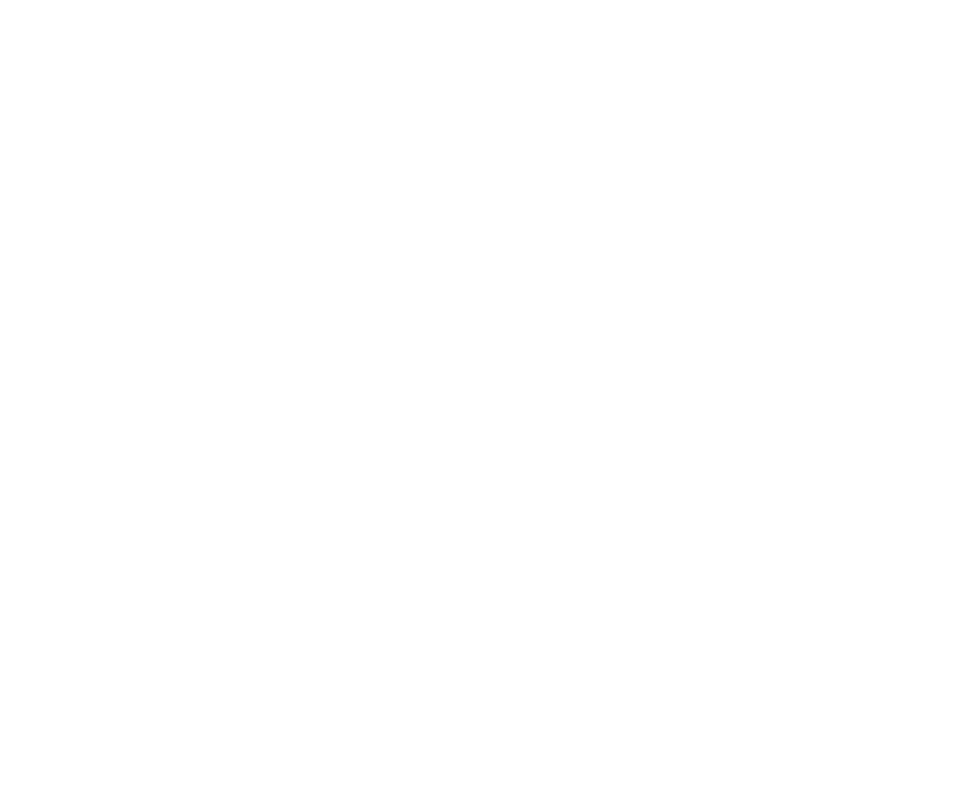
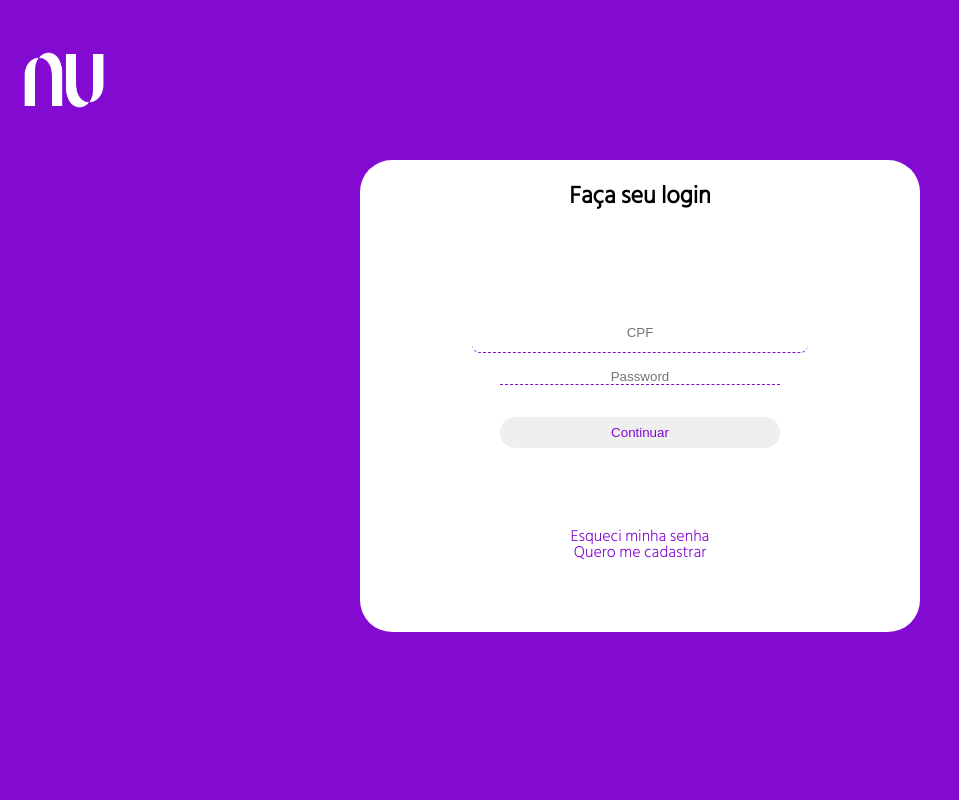
Before and after one commit to Gabrielfirme/tela_login_nu, a plain HTML site: page login.html in a window 1280 px wide. Shown: the whole page, without its empty margins (0-959 px from the left). Drawn offline with Linux system fonts and the light colour scheme.

Commit message:
:lipstick: :iphone:
*Caminho do link da pagina inicial até a de login criado por meio da ancora;

*Estilização e construção da tela de login;

```diff
--- /dev/null
+++ b/assets/css/login.css
@@ -0,0 +1,294 @@
+@charset "UTF-8";
+*{
+    margin: 0;
+    padding: 0;
+    box-sizing: border-box;
+
+}
+header{
+    display: block;
+    text-align: center;
+
+}
+.logo_nunu{
+    width: 10%;
+}
+#login{
+    background: var(--color2);
+
+}
+/* contéudo principal onde o uua´rio irá inserir os dados para conseguir acessar a outra página de login */
+.main_content{
+    display: flex;
+    justify-content: center;
+    align-items: baseline;
+    height: 80vh;
+
+}
+.container-login{
+    width: 70vh;
+    height: 70%;
+    background: var(--color1);
+    border-radius: 4vh;
+}
+.title-main-login{
+    font-family: var(--font1);
+    font-size: 3vh;
+    font-weight: bold;
+    padding: 3vh 3vh;
+    text-align: center;
+
+}
+.login_main{
+
+    height: 30vh;
+    margin: 0 auto;
+    display: flex;
+    flex-direction: column;
+    justify-content: center;
+    background: var(--color1);
+    border-radius: 4vh 4vh ;
+
+}
+.cpf{
+    width: 60%;
+    text-align: center;
+    border: none;
+    border-bottom: 1px dashed var(--color2) ;
+
+}
+.cpf:hover{
+    font-size: 20px;
+
+}
+#pass{
+    text-align: center;
+    margin:0 auto;
+    width: 50%;
+    margin-top: 1vh;
+    border: none;
+    border-bottom: 1px dashed var(--color2) ;
+
+}
+#pass:hover {
+    font-size: 20px;
+}
+.button_sub{
+    width: 50%;
+    margin: 0 auto;
+    border-radius: 4vh;
+    margin-top: 4vh;
+    padding: 1vh 2vh;
+    border: none;
+    margin-bottom: 10vh;
+}
+.button_sub a{
+    color: var(--color2);
+    text-decoration: none;
+}
+.button_sub:hover{
+    border: 1px solid var(--color2);
+    cursor: pointer;
+
+}
+
+
+.others{
+    font-family: var(--font1);
+    color: var(--color2);
+    text-align: center;
+    text-decoration: none;
+}
+.others:hover{
+    text-decoration: underline;
+
+}
+
+
+@media screen and (min-width:780px) {
+/* contéudo de estilização do cabeçalho da pagina de login*/
+header{
+    display: flex;
+    height: 20vh;
+}
+.logo_nunu{
+    width: 10%;
+}
+#login{
+    background: var(--color2);
+
+}
+/* contéudo principal onde o uua´rio irá inserir os dados para conseguir acessar a outra página de login */
+.main_content{
+    display: flex;
+    justify-content: center;
+    align-items: baseline;
+    height: 80vh;
+
+}
+.container-login{
+    width: 70vh;
+    height: 70%;
+    background: var(--color1);
+    border-radius: 4vh;
+}
+.title-main-login{
+    font-family: var(--font1);
+    padding: 3vh 3vh;
+    text-align: center;
+
+}
+.login_main{
+    width: 70vh;
+    height: 65vh;
+    margin: 0 auto;
+    display: flex;
+    flex-direction: column;
+    justify-content: center;
+    background: var(--color1);
+    border-radius: 4vh 4vh 4vh;
+
+}
+.cpf{
+    text-align: center;
+    border: none;
+    border-bottom: 1px dashed var(--color2) ;
+}
+.cpf:hover{
+    font-size: 20px;
+
+}
+#pass{
+    text-align: center;
+    margin:0 auto;
+    width: 50%;
+    margin-top: 1vh;
+    border: none;
+    border-bottom: 1px dashed var(--color2) ;
+
+}
+#pass:hover {
+    font-size: 20px;
+}
+.button_sub{
+    width: 50%;
+    margin: 0 auto;
+    border-radius: 4vh;
+    margin-top: 4vh;
+    padding: 1vh 2vh;
+    border: none;
+    margin-bottom: 10vh;
+}
+.button_sub a{
+    color: var(--color2);
+    text-decoration: none;
+}
+.button_sub:hover{
+    border: 1px solid var(--color2);
+    cursor: pointer;
+
+}
+
+
+.others{
+    font-family: var(--font1);
+    color: var(--color2);
+    text-align: center;
+    text-decoration: none;
+}
+.others:hover{
+    text-decoration: underline;
+
+}
+}
+
+@media screen and (min-width:844px){
+
+    .main_content{
+        display: flex;
+        justify-content: center;
+        align-items: baseline;
+        height: 80vh;
+
+    }
+    .container-login{
+        width: 70vh;
+        height: 70%;
+        background: var(--color1);
+        border-radius: 4vh;
+    }
+    .title-main-login{
+        font-family: var(--font1);
+        font-size: 3vh;
+        font-weight: bold;
+        padding: 3vh 3vh;
+        text-align: center;
+
+    }
+    .login_main{
+
+        height: 50vh;
+        margin: 0 auto;
+        display: flex;
+        flex-direction: column;
+        justify-content: center;
+        background: var(--color1);
+        border-radius: 4vh 4vh ;
+
+    }
+    .cpf{
+        width: 60%;
+        text-align: center;
+        border: none;
+        border-bottom: 1px dashed var(--color2) ;
+
+    }
+    .cpf:hover{
+        font-size: 20px;
+        margin-bottom: 5vh;
+
+    }
+    #pass{
+        text-align: center;
+        margin:0 auto;
+        width: 50%;
+        margin-top: 1vh;
+        border: none;
+        border-bottom: 1px dashed var(--color2) ;
+
+    }
+    #pass:hover {
+        font-size: 20px;
+    }
+    .button_sub{
+        width: 50%;
+        margin: 0 auto;
+        border-radius: 4vh;
+        margin-top: 4vh;
+        padding: 1vh 2vh;
+        border: none;
+        margin-bottom: 10vh;
+    }
+    .button_sub a{
+        color: var(--color2);
+        text-decoration: none;
+    }
+    .button_sub:hover{
+        border: 1px solid var(--color2);
+        cursor: pointer;
+
+    }
+
+
+    .others{
+        font-family: var(--font1);
+        color: var(--color2);
+        text-align: center;
+        text-decoration: none;
+    }
+    .others:hover{
+        text-decoration: underline;
+
+    }
+
+}
--- a/assets/css/stylle.css
+++ b/assets/css/stylle.css
@@ -1,7 +1,15 @@
 @import url(header.css);
 @import url(main_content.css);
 @import url(footer.css);
-
+@import url(login.css);
+@font-face {
+  font-family: "Golos";
+  src: url(../fonts/HindSiliguri-Medium.ttf);
+}
+@font-face {
+  font-family: "Hind";
+  src: url(../fonts/HindSiliguri-Light.ttf);
+}
 
 * {
   margin: 0;
@@ -11,4 +19,8 @@
 :root {
   --color1:#FFF;
   --color2:#820AD1;
+  --color3:#000000;
+  --font1:"Hind";
+  --font2:"Golos"
 }
+body
--- a/index.html
+++ b/index.html
@@ -10,10 +10,6 @@
     <!--Estilos de aplicação-->
     <link rel="stylesheet" href="assets/css/stylle.css">
     <title>Login NU</title>
-    <!-- Google Fonts-->
-    <link rel="preconnect" href="https://fonts.googleapis.com">
-    <link rel="preconnect" href="https://fonts.gstatic.com" crossorigin>
-    <link href="https: //fonts.googleapis.com/css2?family= Hind+Siliguri:wght@500família= Hind+Siliguri:wght@300;400;500 & =swap" rel="stylesheet">
     <!--Font Awesome-->
     <link rel="stylesheet" href="https://cdnjs.cloudflare.com/ajax/libs/font-awesome/6.3.0/css/all.min.css" integrity="sha512-SzlrxWUlpfuzQ+pcUCosxcglQRNAq/DZjVsC0lE40xsADsfeQoEypE+enwcOiGjk/bSuGGKHEyjSoQ1zVisanQ==" crossorigin="anonymous" referrerpolicy="no-referrer" />
     <!-- Arquivo js-->
@@ -44,6 +40,8 @@
             <button class="header-nav-btn-login">
                 <a href="login.html" class="header-nav-login">Login </a>
             </button>
+
+        <a href="#" class="quero_nu"> Quero seu Nubank</a>
             </div>
 
         </nav>
@@ -106,42 +104,46 @@
 
             <div id="footer_principal">
                 <ul class="nubank">
-                    <li>Sobre nós</li>
-                    <li> Carreiras</li>
-                    <li>Perguntas Frequentes</li>
-                    <li>Contato</li>
-                    <li> Imprensa</li>
-                    <li> Nu Impacto</li>
-                    <li>Investidores</li>
+                    <h3 class="title-footer-itens">Nubank</h3>
+                    <li class="nubank_item"><a href="https://international.nubank.com.br/pt-br/sobre/" target="_blank">Sobre nós</a></li>
+                    <li class="nubank_item"> <a href="https://international.nubank.com.br/pt-br/carreiras/" target="_blank">Carreiras</a></li>
+                    <li class="nubank_item"><a href="https://nubank.com.br/perguntas/" target="_blank">Perguntas Frequentes</a></li>
+                    <li class="nubank_item"><a href="https://nubank.com.br/contato/" target="_blank">Contato</a></li>
+                    <li class="nubank_item"> <a href="https://international.nubank.com.br/pt-br/newsroom/" target="_blank">Imprensa</a></li>
+                    <li class="nubank_item"> <a href="https://esg-journey.nuinternational.com/pt/" target="_blank">Nu Impacto</a></li>
+                    <li class="nubank_item"><a href="https://www.investidores.nu/" target="_blank">Investidores</a></li>
 
                 </ul>
 
                 <ul class="nubank">
-                    <li>Conta digital</li>
-                    <li> Cartão de Crédito </li>
-                    <li> Nubank Ultravioleta</li>
-                    <li> Função Construir Limite</li>
-                    <li> Empréstimo</li>
-                    <li> Conta PJ</li>
-                    <li> Cartão de Crédito PJ </li>
-                    <li>Nubank vida</li>
-                    <li>Investimentos</li>
+                    <h3 class="title-footer-itens">Produtos</h3>
+                    <li class="nubank_item"> <a href="https://nubank.com.br/conta/" target="_blank"> Conta digital</a></li>
+                    <li class="nubank_item"> <a href="https://nubank.com.br/cartao/" target="_blank">Cartão de Crédito</a>  </li>
+                    <li class="nubank_item"> <a href="https://nubank.com.br/ultravioleta/" target="_blank">Nubank Ultravioleta</a> </li>
+                    <li class="nubank_item"> <a href="https://nubank.com.br/cartao/funcao-construir-limite/" target="_blank">Função Construir Limite</a> </li>
+                    <li class="nubank_item"> <a href="https://nubank.com.br/emprestimo/" target="_blank">Empréstimo</a> </li>
+                    <li class="nubank_item"><a href="https://nubank.com.br/conta-pj/" target="_blank"> Conta PJ</a></li>
+                    <li class="nubank_item"><a href="https://nubank.com.br/cartao-pj/" target="_blank">Cartão de Crédito PJ </a> </li>
+                    <li class="nubank_item"><a href="https://nubank.com.br/seguros/" target="_blank">Nubank vida</a> </li>
+                    <li class="nubank_item"><a href="https://nubank.com.br/investimentos/" target="_blank">Investimentos</a></li>
                 </ul>
 
                 <ul class="nubank">
-                    <li> Comunidade</li>
-                    <li> Blog</li>
-                    <li>Invest News</li>
-                    <li> News Later</li>
-                    <li> México</li>
-                    <li> Argentina</li>
-                    <li>Colômbia</li>
+                    <h3 class="title-footer-itens">Explore</h3>
+                    <li class="nubank_item"> <a href="https://comunidade.nubank.com.br/?utm_content=www_hero" target="_blank">Comunidade</a></li>
+                    <li class="nubank_item"> <a href="https://blog.nubank.com.br/" target="_blank">Blog</a></li>
+                    <li class="nubank_item"><a href="https://investnews.com.br/?utm_source=nubank.com.br&utm_medium=referral&utm_campaign=nu-visitors&utm_content=footer" target="_blank">Invest News</a></li>
+                    <li class="nubank_item"> <a href="https://blog.nubank.com.br/assinar-newsletter/?utm_content=www_footer-nlcta" target="_blank">News Later</a></li>
+                    <li class="nubank_item"> <a href="https://nu.com.mx/" target="_blank">México</a></li>
+                    <li class="nubank_item"> <a href="https://nu.com.ar/" target="_blank">Argentina</a></li>
+                    <li class="nubank_item"><a href="https://nu.com.co/" target="_blank">Colômbia</a></li>
                 </ul>
 
                 <ul class="nubank">
-                    <li>Auxilio Emergencial FGTS </li>
-                    <li> Tudo sobre o Pix</li>
-                    <li> Fornecedores</li>
+                    <h3 class="title-footer-itens"> Veja Também</h3>
+                    <li class="nubank_item"><a href="https://nubank.com.br/auxilio-emergencial-fgts/" target="_blank">Auxilio Emergencial FGTS</a> </li>
+                    <li class="nubank_item"> <a href="https://nubank.com.br/pix/" target="_blank">Tudo sobre o Pix</a></li>
+                    <li class="nubank_item"> <a href="https://nubank.com.br/fornecedores/" target="_blank">Fornecedores</a></li>
 
                 </ul>
             </div>
--- a/login.html
+++ b/login.html
@@ -0,0 +1,42 @@
+<!DOCTYPE html>
+<html lang="pt-br">
+<head>
+    <meta charset="UTF-8">
+    <meta http-equiv="X-UA-Compatible" content="IE=edge">
+    <meta name="viewport" content="width=device-width, initial-scale=1.0">
+    <link rel="stylesheet" href="assets/css/reset.css">
+    <link rel="stylesheet" href="assets/css/stylle.css">
+    <link rel="shortcut icon" href="assets/img/favicon-32x32.png" type="image/x-icon">
+    <title>Login | NU</title>
+    <script src="assets/js/main.js" defer></script>
+</head>
+<body id="login">
+    <header class=".header">
+        <img src="assets/img/transferir-removebg-preview.png" class="logo_nunu" alt="imagem logo do banco nubank">
+    </header>
+
+    <!-- Sessão do conteúdo principal relacionado ao login-->
+    <main class="main_content" >
+            <!-- Sessão do conteúdo principal relacionado ao login-->
+        <section class="container-login">
+            <h1 class="title-main-login">Faça seu login</h1>
+            <!--espaço destinado ao usuário para prencher Cpf e sua senha no caso "password"-->
+            <div class="login_main">
+                <input type="tel" placeholder="CPF" class="cpf" required>
+                <input type="password" name="pass" id="pass" placeholder="Password" required>
+
+                <!--Botão para o usuário enviar a confirmação dos dados inseridos-->
+                <button type="submit" class="button_sub"> <a href="#">Continuar</a> </button>
+
+
+
+                    <a href="#" class="others"> Esqueci minha senha </a>
+                    <a href="#" class="others">Quero me cadastrar</a>
+
+            </div>
+        </section>
+    </main>
+
+
+</body>
+</html>
```
Also changed, not shown: assets/css/footer.css (+19 -0 lines), assets/css/header.css (+13 -0 lines), assets/fonts/HindSiliguri-Bold.ttf (added), assets/fonts/HindSiliguri-Light.ttf (added), assets/fonts/HindSiliguri-Medium.ttf (added), assets/fonts/HindSiliguri-Regular.ttf (added), assets/fonts/HindSiliguri-SemiBold.ttf (added), assets/fonts/OFL.txt (added), assets/img/nubank-logo-2021.svg (added), assets/img/transferir-removebg-preview.png (added), assets/img/transferir.png (added), 2 other files.
